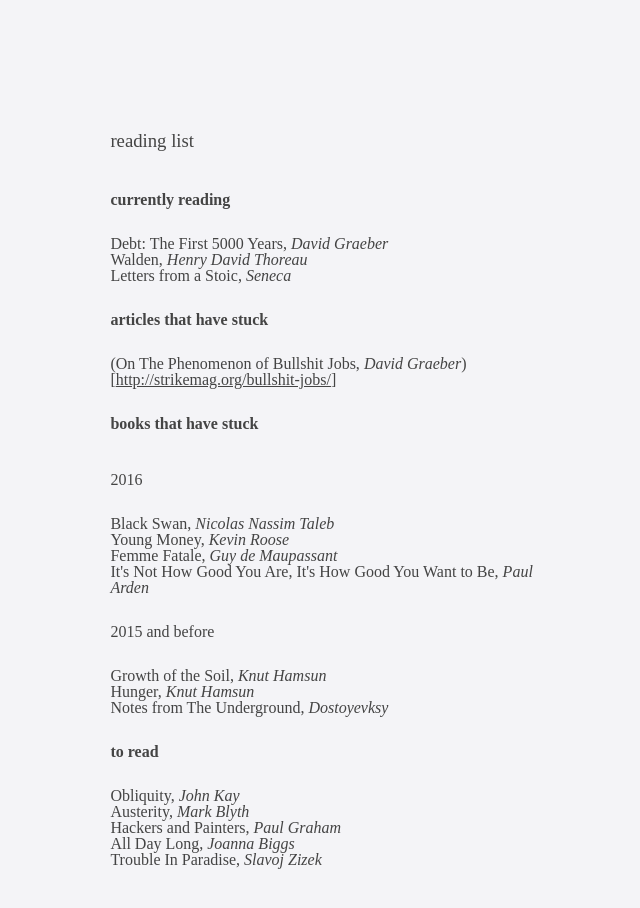
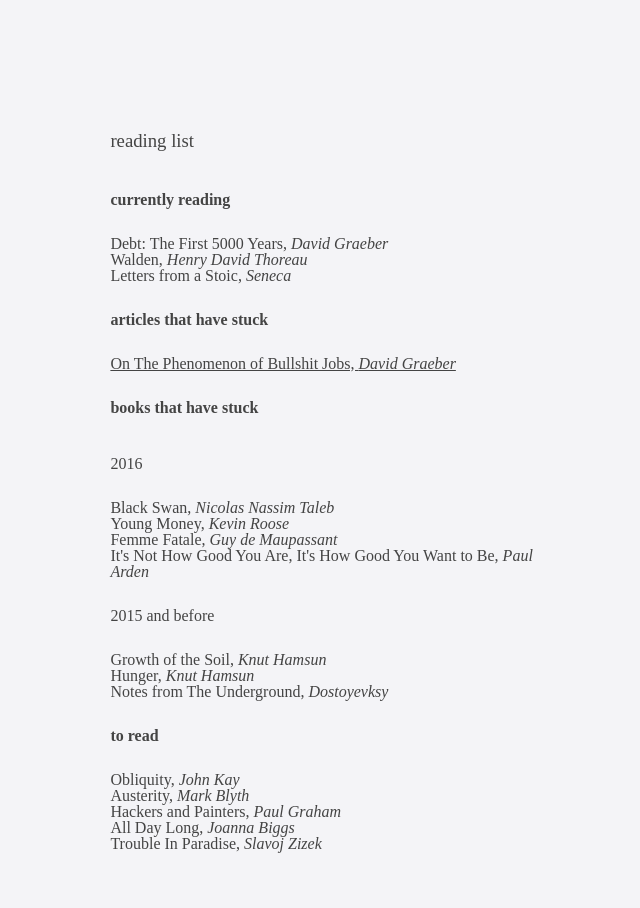
Before and after one commit to crossman36/timothyylim.github.io, a plain HTML site: page reading.html in a window 1280 px wide. Shown: the whole page, without its empty margins (312-952 px from the left). Drawn offline with Linux system fonts and the light colour scheme.

Commit message:
Update reading

```diff
--- a/reading.html
+++ b/reading.html
@@ -6,7 +6,8 @@
 </ul>
 <p><strong>articles that have stuck</strong></p>
 <ul>
-<li>(On The Phenomenon of Bullshit Jobs, <em>David Graeber</em>)[<a href="http://strikemag.org/bullshit-jobs/">http://strikemag.org/bullshit-jobs/</a>]</li>
+<li><a href="http://strikemag.org/bullshit-jobs/">On The Phenomenon of Bullshit Jobs, <em>David
+Graeber</em></a></li>
 </ul>
 <p><strong>books that have stuck</strong></p>
 <p>2016</p>
```
